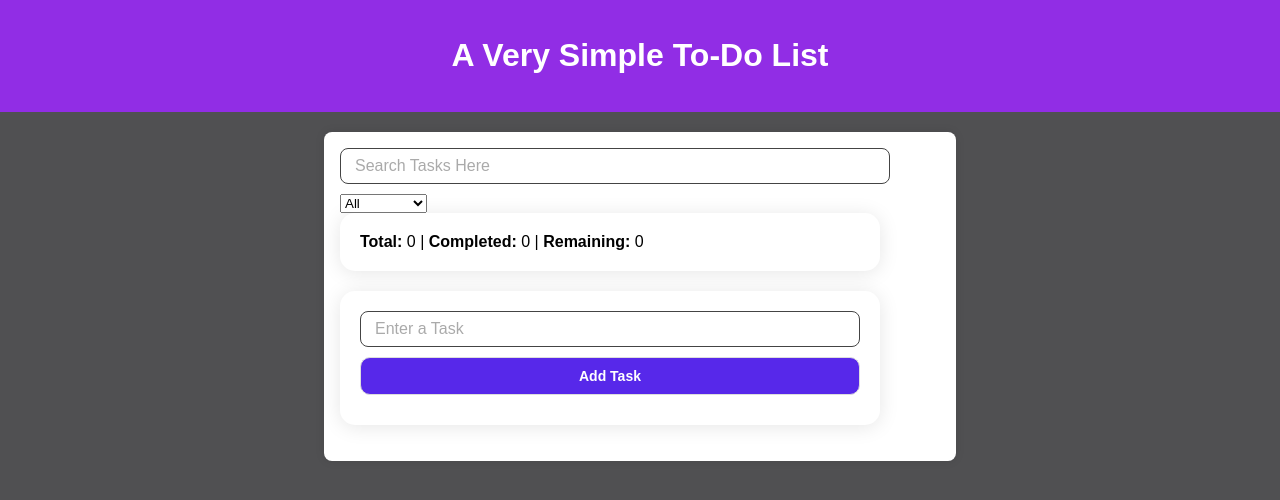
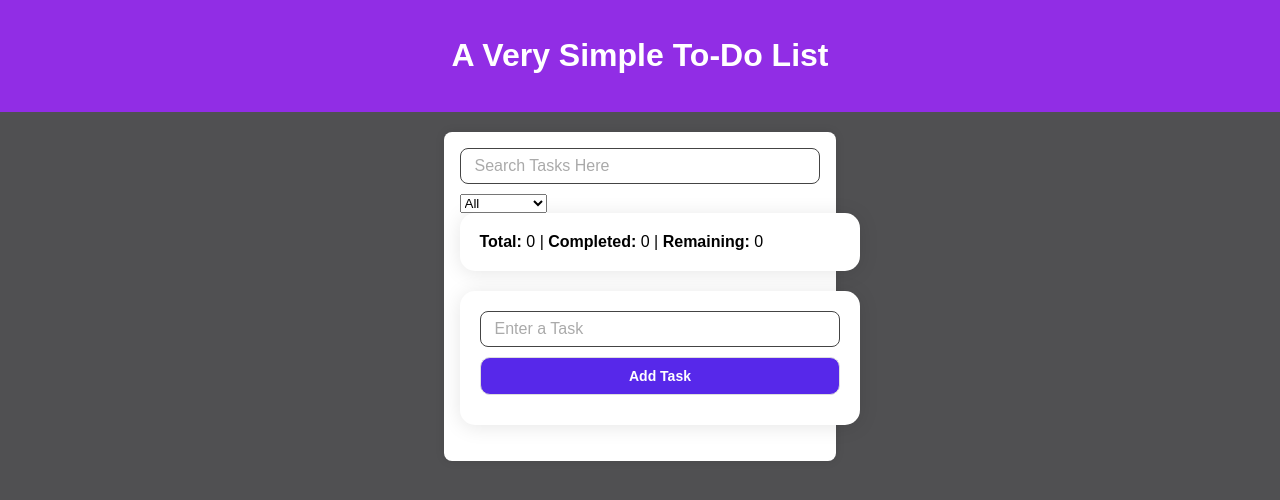
Before and after one commit to NammanShukla/Redux-todo, a React (Create React App) app in the folder rd-todo/: page / in a window 1280 px wide. Shown: the top 500 px of the page. Built offline with nearby package versions, Linux system fonts and the light colour scheme.

Commit message:
refactor to add centered container back

```diff
--- a/rd-todo/src/App.js
+++ b/rd-todo/src/App.js
@@ -8,10 +8,12 @@
   return (
     <>
       <Header />
-      <div className="app-container">
-        <Filters />
-        <StatusBar />
-        <TaskManager />
+      <div className="centered-container">
+        <div className="app-container">
+          <Filters />
+          <StatusBar />
+          <TaskManager />
+        </div>
       </div>
     </>
   );
```
